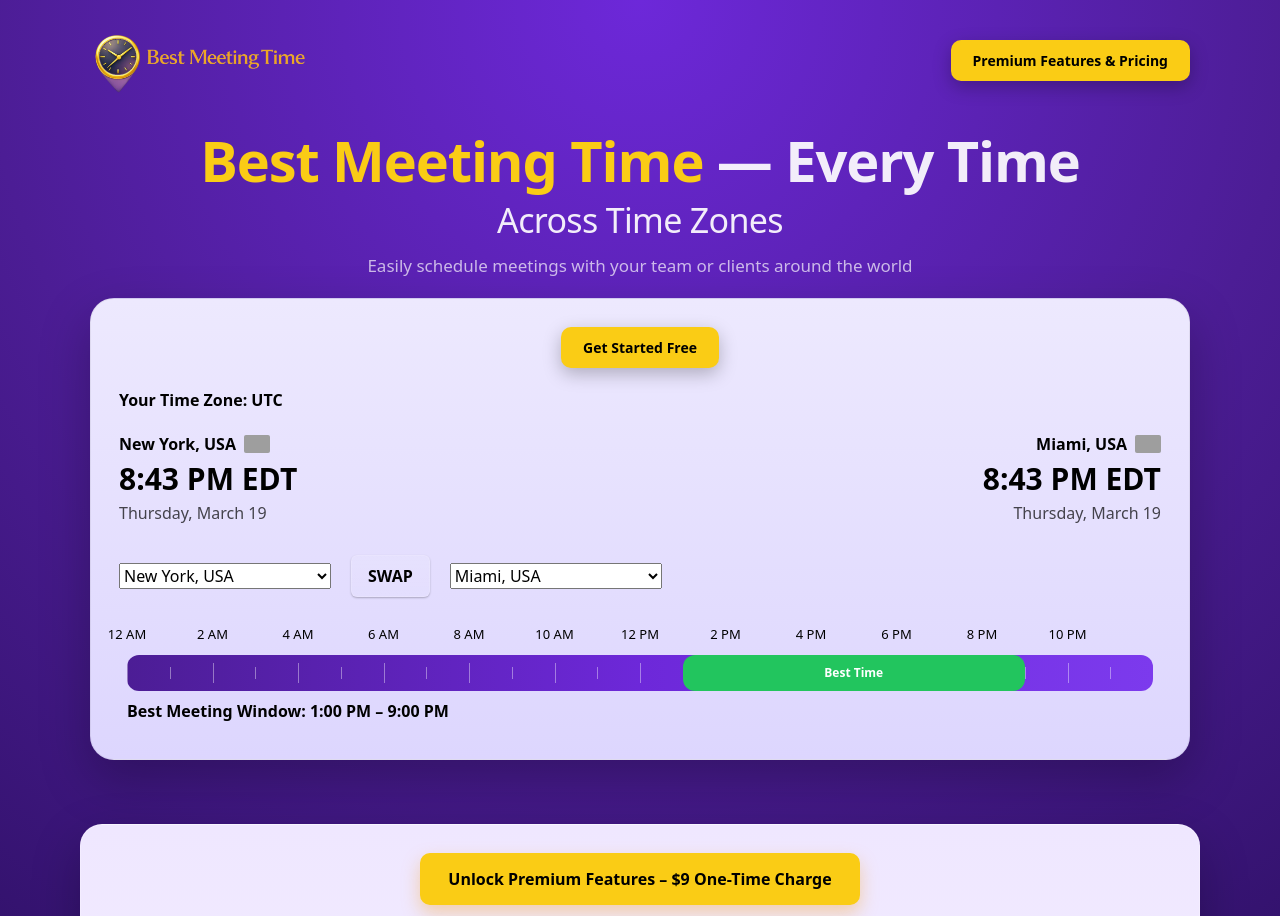
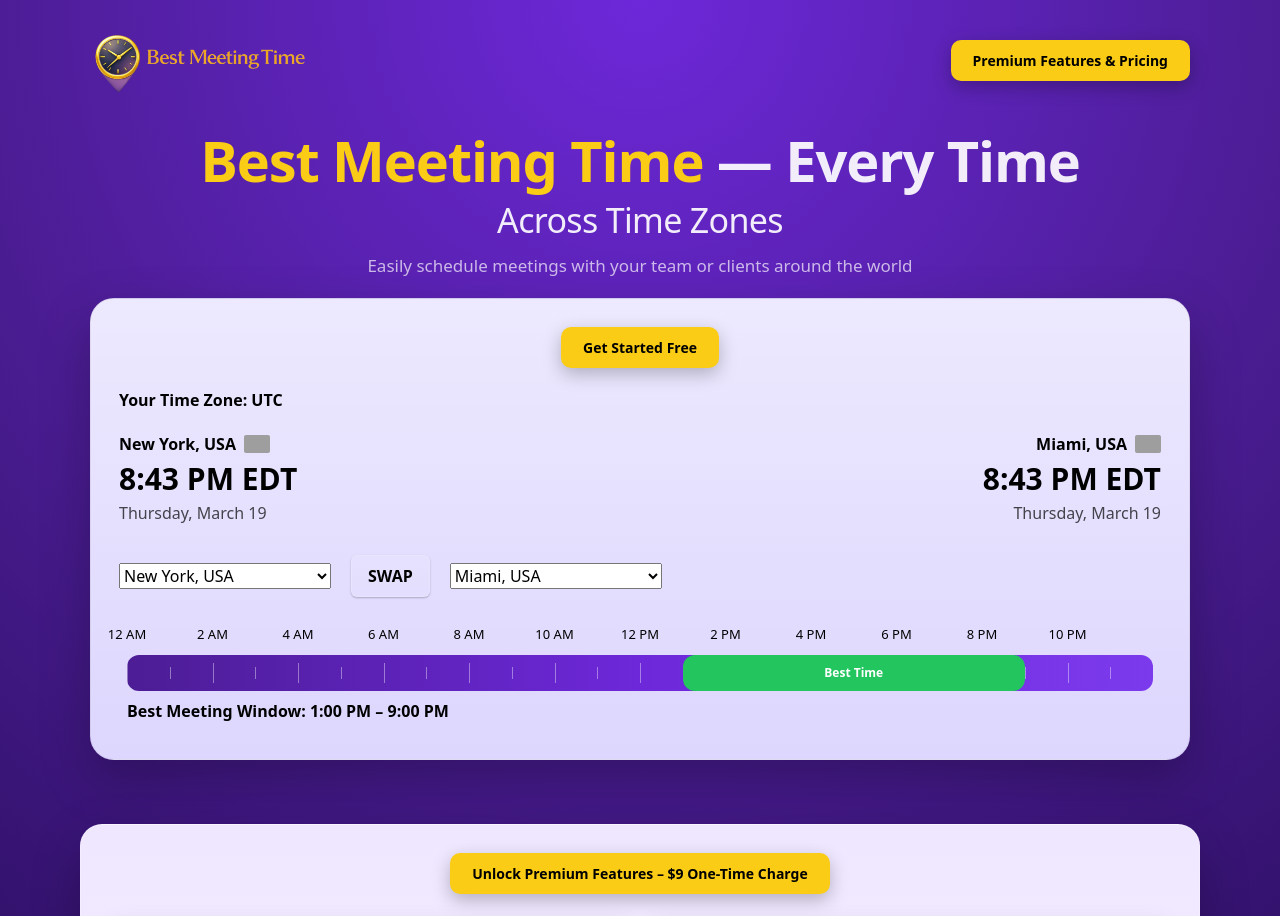
Before and after one commit to techtalk1282/Best-Meeting-Time, a Next.js app: page / in a window 1280 px wide. Shown: the top 916 px of the page. Built offline with nearby package versions, Linux system fonts and the light colour scheme; grey boxes are pictures that could not be loaded.

Commit message:
fix(ui): standardize premium CTA button sizing and typography to match global button system

```diff
--- a/app/ui/PremiumFeaturesSection.tsx
+++ b/app/ui/PremiumFeaturesSection.tsx
@@ -57,7 +57,7 @@ const cardText: React.CSSProperties = {
   color: "#4b5563",
 };
 
-/* ✅ UPDATED CHECKLIST ITEM */
+/* ✅ IMPROVED CHECKLIST ITEM */
 const checklistItem: React.CSSProperties = {
   display: "flex",
   alignItems: "center",
@@ -65,6 +65,19 @@ const checklistItem: React.CSSProperties = {
   fontSize: 16,
   fontWeight: 600,
   color: "#1f1147",
+};
+
+/* ✅ GLOBAL BUTTON STYLE (matches Hero + Nav) */
+const primaryButton: React.CSSProperties = {
+  background: "#facc15",
+  color: "#000",
+  border: "none",
+  padding: "10px 22px",
+  borderRadius: 10,
+  fontWeight: 700,
+  fontSize: 14,
+  cursor: "pointer",
+  boxShadow: "0 6px 18px rgba(0,0,0,0.25)",
 };
 
 function CheckIcon() {
@@ -101,22 +114,9 @@ export default function PremiumFeaturesSection({
           }}
         >
 
-          {/* CTA */}
+          {/* ✅ STANDARDIZED CTA */}
           <div style={{ textAlign: "center", marginBottom: 22 }}>
-            <button
-              style={{
-                background: "#facc15",
-                color: "#000000",
-                border: "none",
-                padding: "14px 28px",
-                borderRadius: 10,
-                fontWeight: 800,
-                fontSize: 16,
-                cursor: "pointer",
-                minWidth: 340,
-                boxShadow: "0 8px 18px rgba(245, 158, 11, 0.35)",
-              }}
-            >
+            <button style={primaryButton}>
               Unlock Premium Features – $9 One-Time Charge
             </button>
           </div>
@@ -182,12 +182,12 @@ export default function PremiumFeaturesSection({
             {children}
           </div>
 
-          {/* ✅ FIXED CHECKLIST GRID */}
+          {/* ✅ CENTERED + STRONG CHECKLIST */}
           <div
             style={{
               display: "grid",
-              gridTemplateColumns: "repeat(2, max-content)", // ✅ key fix
-              justifyContent: "center", // ✅ centers entire block
+              gridTemplateColumns: "repeat(2, max-content)",
+              justifyContent: "center",
               gap: "14px 60px",
               margin: "0 auto 20px",
             }}
@@ -209,6 +209,7 @@ export default function PremiumFeaturesSection({
           >
             Secured by Stripe • Terms • Privacy
           </div>
+
         </div>
       </div>
     </section>
```
